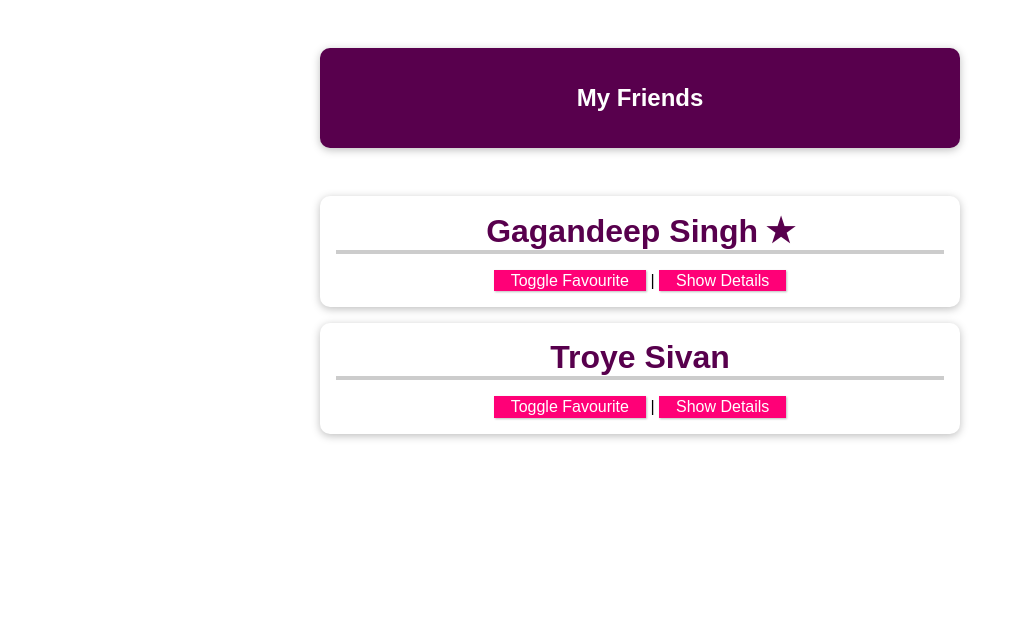
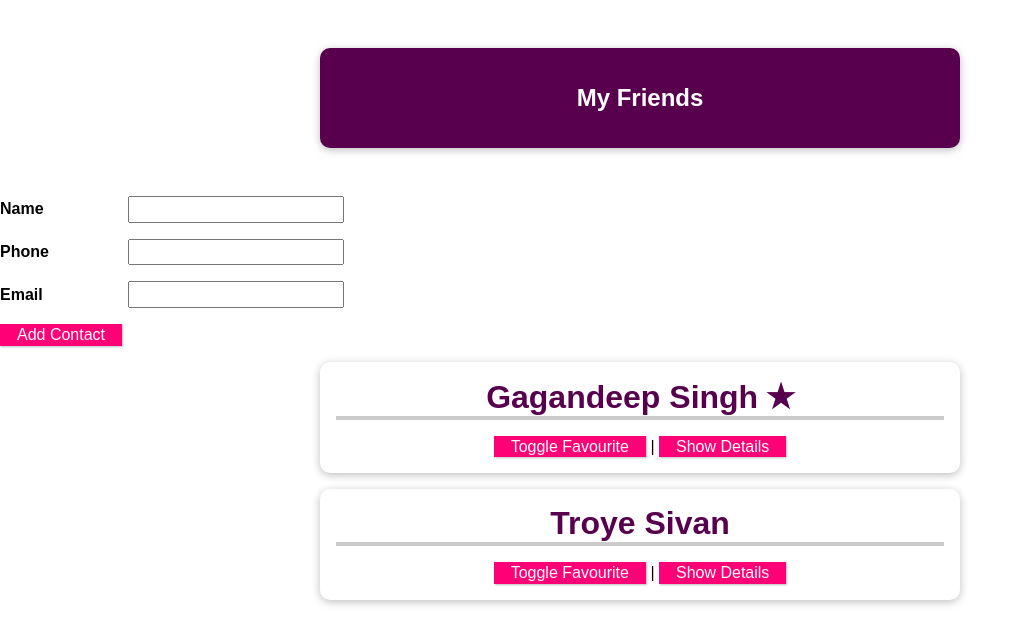
Before and after one commit to Gagandeep39/vue-cli-demo, a Vue app: page / in a window 1280 px wide. Shown: the top 644 px of the page, without its empty margins (0-1027 px from the left). Built offline with nearby package versions, Linux system fonts and the light colour scheme.

Commit message:
Added add user

```diff
--- a/src/App.vue
+++ b/src/App.vue
@@ -3,6 +3,7 @@
     <header>
       <h1>My Friends</h1>
     </header>
+    <add-friend @add-contact="addContact" />
     <ul>
       <friend-contact
         v-for="(friend, index) in friends"
@@ -20,7 +21,9 @@
 </template>
 
 <script>
+import AddFriend from './components/AddFriend.vue';
 export default {
+  components: { AddFriend },
   data() {
     return {
       friends: [
@@ -43,8 +46,18 @@ export default {
   },
   methods: {
     toggleFavourite(id) {
-      const friend = this.friends.find((friend) => friend.id === id)
+      const friend = this.friends.find((friend) => friend.id === id);
       friend.isFavourite = !friend.isFavourite;
+    },
+    addContact(name, phone, email) {
+      const newFriend = {
+        id: new Date().toISOString(),
+        name,
+        phone,
+        email,
+        isFavourite: false,
+      };
+      this.friends.unshift(newFriend);
     },
   },
 };
--- /dev/null
+++ b/src/components/AddFriend.vue
@@ -0,0 +1,53 @@
+<template>
+  <form @submit.prevent="submitForm">
+    <div>
+      <label>Name</label>
+      <input type="text" v-model="name" required />
+    </div>
+    <div>
+      <label>Phone</label>
+      <input type="text" v-model="phone" required />
+    </div>
+    <div>
+      <label>Email</label>
+      <input type="email" v-model="email" required />
+    </div>
+    <div>
+      <button type="submit">Add Contact</button>
+    </div>
+  </form>
+</template>
+
+<script>
+export default {
+  emits: ['add-contact'],
+  data() {
+    return {
+      name: '',
+      phone: '',
+      email: '',
+    };
+  },
+  methods: {
+    submitForm() {
+      this.$emit('add-contact', this.name, this.phone, this.email);
+    },
+  },
+};
+</script>
+
+<style>
+#app input {
+  font: inherit;
+  padding: 0.15rem;
+}
+#app label {
+  font-weight: bold;
+  margin-right: 1rem;
+  width: 7rem;
+  display: inline-block;
+}
+#app form div {
+  margin: 1rem 0;
+}
+</style>
--- a/src/main.js
+++ b/src/main.js
@@ -1,7 +1,9 @@
 import { createApp } from 'vue';
 import App from './App.vue';
 import FriendContact from './components/FriendContact.vue';
+import AddFriend from './components/AddFriend.vue';
 
 createApp(App)
   .component('friend-contact', FriendContact)
+  .component('add-friend', AddFriend)
   .mount('#app');
```
